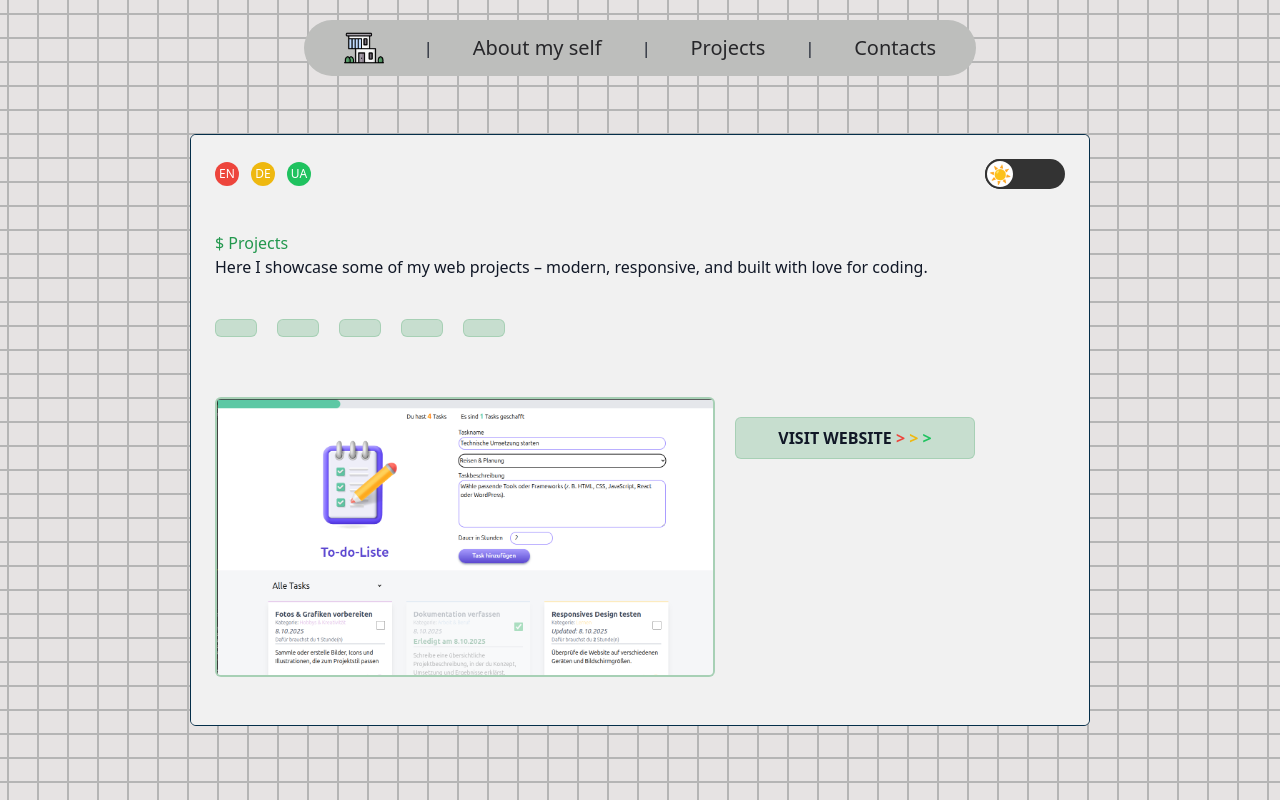
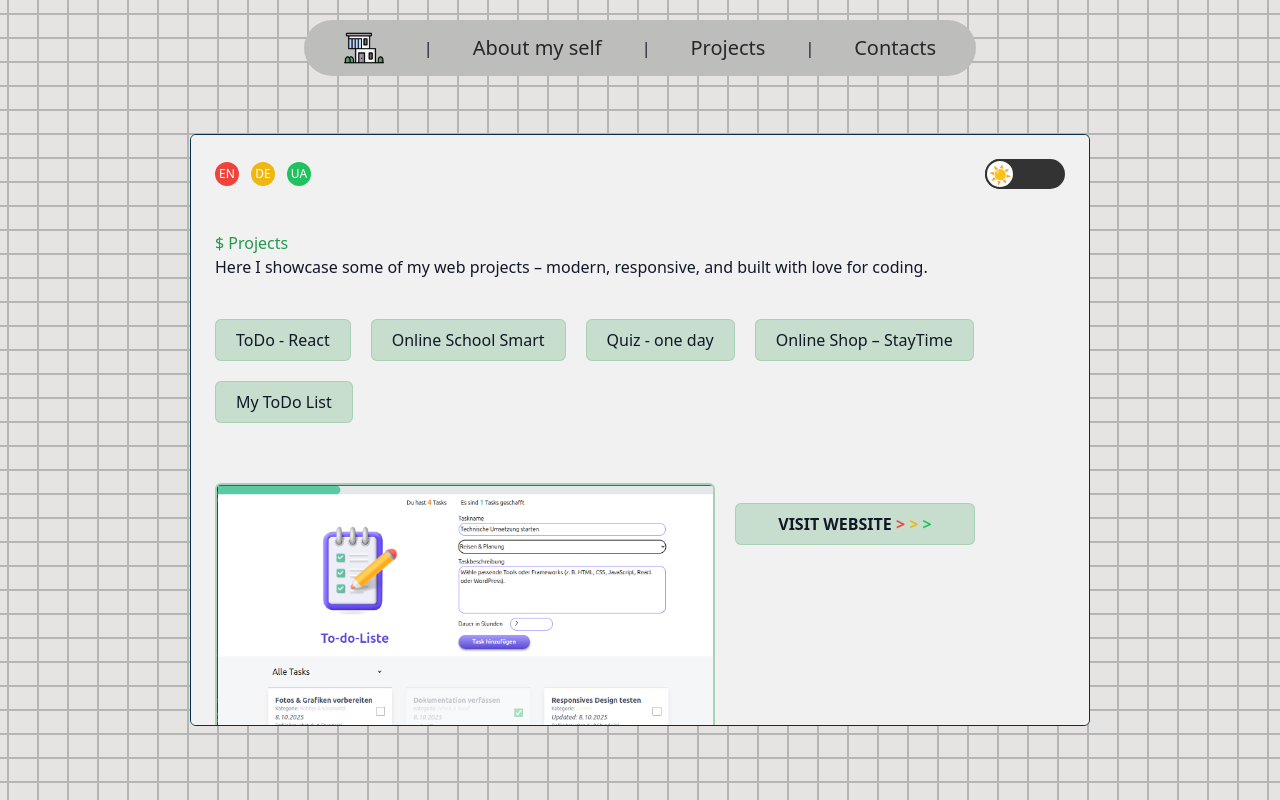
Before and after one commit to Maryna-Khrystyianyn/Portfolio-Next-JS, a Next.js app: page /projects in a window 1280 px wide. Built offline with nearby package versions, Linux system fonts and the light colour scheme.

Commit message:
fix bag mit language in project

```diff
--- a/app/projects/page.tsx
+++ b/app/projects/page.tsx
@@ -23,7 +23,8 @@ const Projects = () => {
             className="cursor-pointer hover:border-green-700 px-5 py-2 rounded-md bg-[var(--main-light-transparent)] border border-[var(--main-light-transparent)]"
             onClick={() => setActivProject(project)}
           >
-            {project.name[i18n.language as keyof typeof project.name]}
+            {project.name[i18n.language as keyof typeof project.name] ||
+              project.name["en"]}
           </button>
         ))}
       </div>
```
